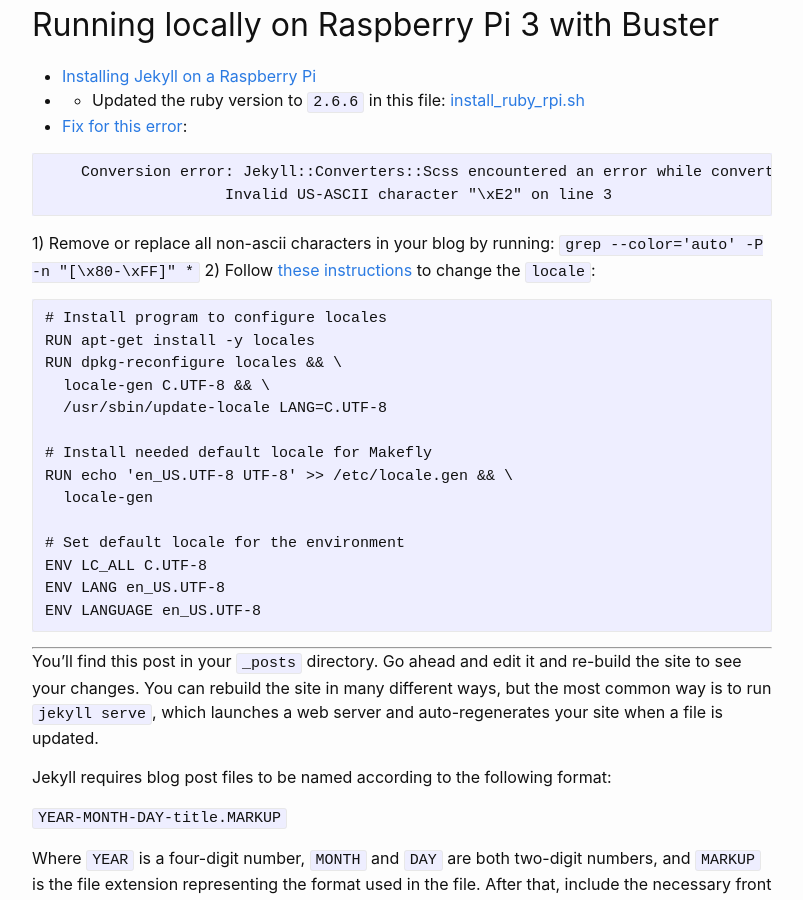
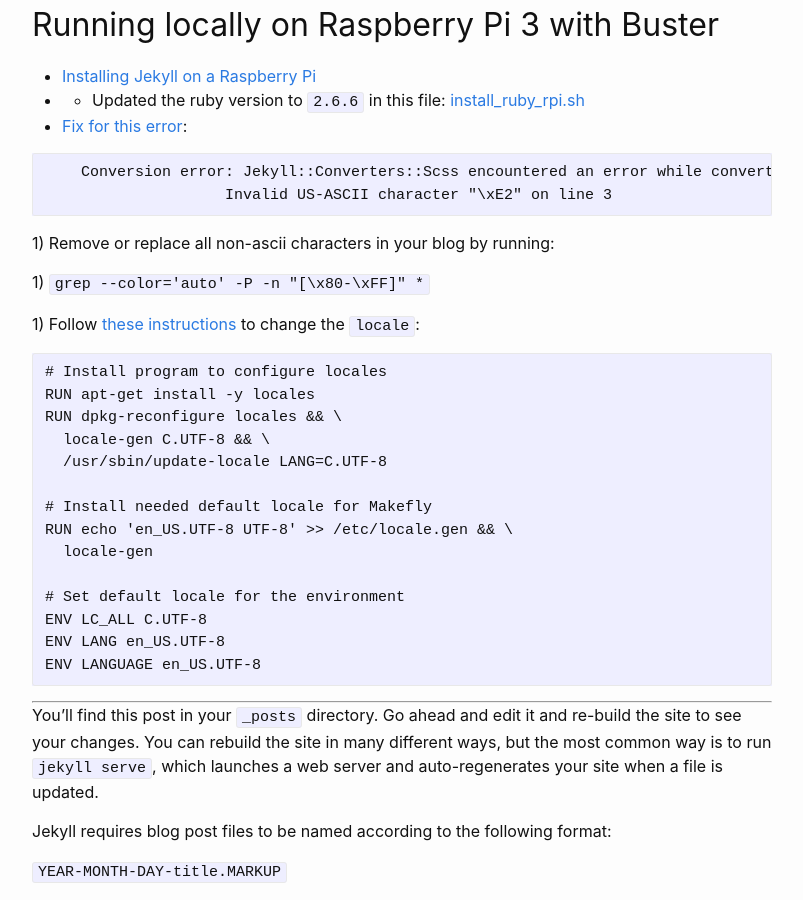
Before and after one commit to jftuga/blog, a Jekyll site: the page built from _posts/2020-10-02--jekyll-install-notes.md, in a window 1280 px wide and 900 px high, scrolled down 1686 px. Shown: the whole window, without its empty margins (238-1041 px from the left). Built offline with Jekyll 4.4.1, drawn with Linux system fonts in a browser that asks for light colours.

Commit message:
improved 'grep' instructions

````diff
--- a/_posts/2020-10-02--jekyll-install-notes.md
+++ b/_posts/2020-10-02--jekyll-install-notes.md
@@ -63,8 +63,11 @@ categories: jekyll
                     Invalid US-ASCII character "\xE2" on line 3
 ```
 
-1) Remove or replace all non-ascii characters in your blog by running: `grep --color='auto' -P -n "[\x80-\xFF]" *`
-2) Follow [these instructions](https://github.com/jekyll/jekyll/issues/4268#issuecomment-167406574) to change the `locale`:
+1) Remove or replace all non-ascii characters in your blog by running:
+
+1) `grep --color='auto' -P -n "[\x80-\xFF]" *`
+
+1) Follow [these instructions](https://github.com/jekyll/jekyll/issues/4268#issuecomment-167406574) to change the `locale`:
 
 ```
 # Install program to configure locales
````
